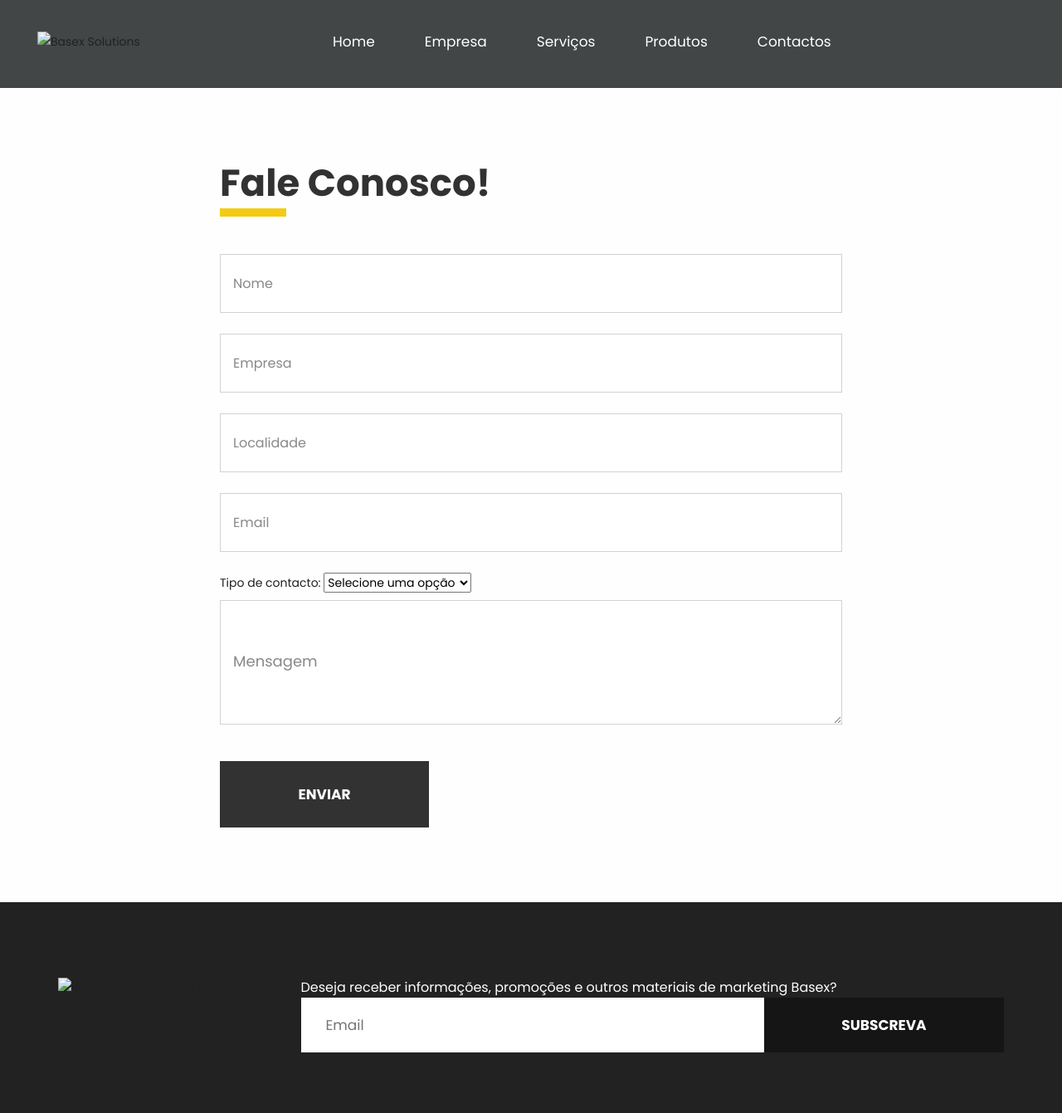
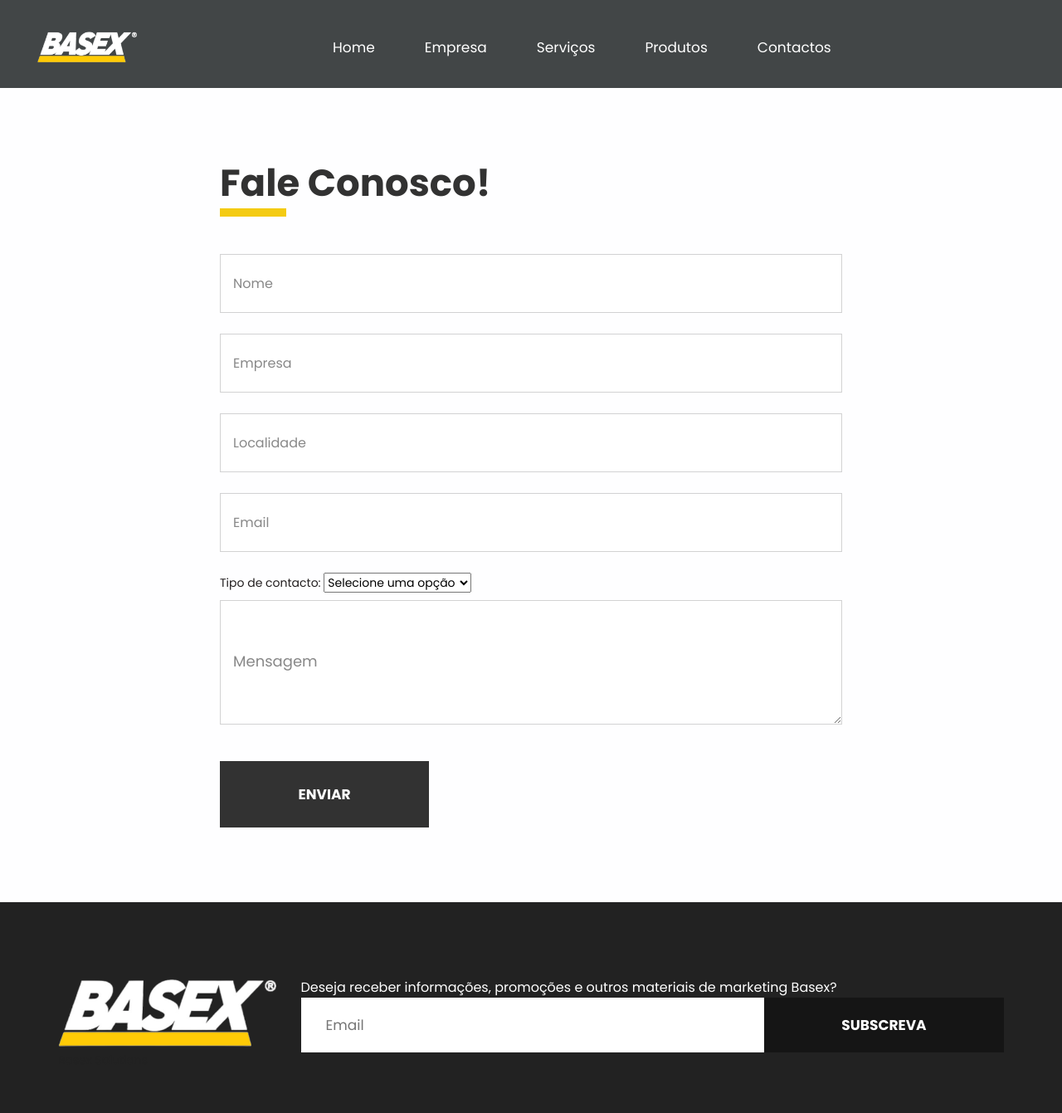
Before and after one commit to EdmiroSilva/Basex-Solution2.0, a plain HTML site: page contact.html in a window 1280 px wide. Shown: the top 1341 px of the page at 83% size. Drawn offline with Linux system fonts and the light colour scheme.

Commit message:
Update contact.html

```diff
--- a/contact.html
+++ b/contact.html
@@ -42,7 +42,7 @@
                   <div class="full">
                      <div class="center-desk">
                         <a href="index.html"><img class="logo-img"
-                              src="images/Basex_Logo_Branco.png.png" class="rounded-circle"
+                              src="images/Basex_Logo_Branco-Photoroom.png"
                               alt="Basex Solutions" /></a>
                      </div>
                   </div>
@@ -134,7 +134,7 @@
          <div class="container">
             <div class="row">
                <div class="col-md-3">
-                  <a class="logo_footer" href="index.html"><img src="images/Basex_Logo_Branco.png.png"
+                  <a class="logo_footer" href="index.html"><img src="images/Basex_Logo_Branco-Photoroom.png"
                         alt="Basex Solutions" />Basex Solutions</a>
                </div>
                <div class="col-md-9">
```
